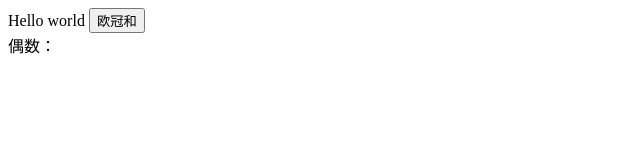
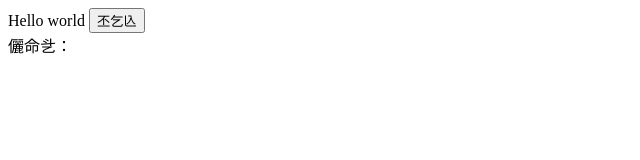
Before and after one commit to OnlyAHuman7926/music-generator, a plain HTML site: page index.html in a window 1280 px wide. Shown: the full height of the page, 0-640 px from the left. Drawn offline with Linux system fonts and the light colour scheme.

Commit message:
added more randomness to the generator

```diff
--- a/index.html
+++ b/index.html
@@ -10,9 +10,9 @@
 
 <body>
   Hello world
-  <button onclick="start()">欧冠和</button>
+  <button onclick="start()"><span class="label">安抚</span></button>
   <div>
-    偶数：<span id="chords"></span>
+    <span class="label">劳烦你</span>：<span id="chords"></span>
   </div>
   <script src="script.js"></script>
 </body>
--- a/script.js
+++ b/script.js
@@ -44,3 +44,12 @@ async function start() {
     current = opts[Math.floor(Math.random() * opts.length)];
   }
 }
+document.querySelectorAll('.label').forEach(e => {
+  let text = "";
+  for (let i = 0; i < 3; i++) {
+    let start = 0x4e00, end = 0x5500;
+    let rand = Math.floor(Math.random() * (end - start + 1)) + start;
+    text += String.fromCharCode(rand);
+  }
+  e.innerHTML = text;
+})
```
